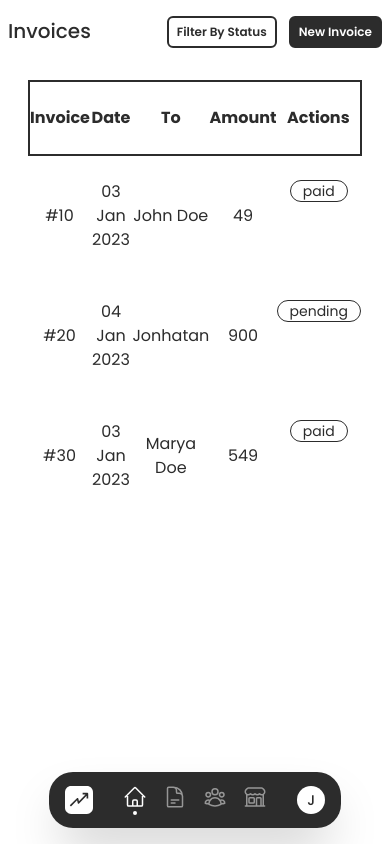
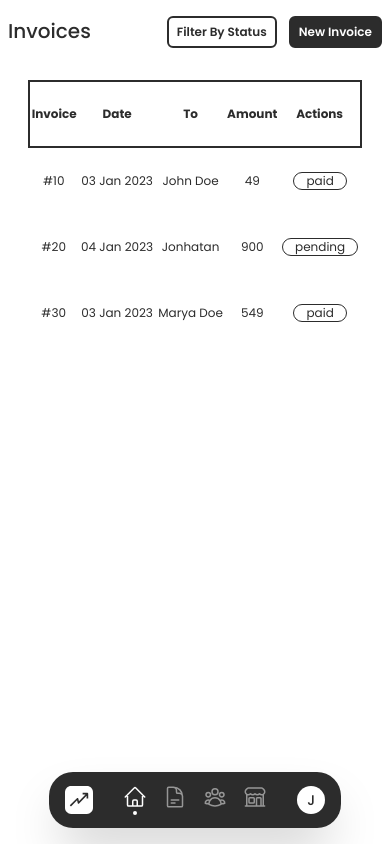
Before and after one commit to n53337/minvoicer, a React (Vite) app: page /invoices in a window 390 px wide. Built offline with nearby package versions, Linux system fonts and the light colour scheme.

Commit message:
fix some layout issues

```diff
--- a/src/components/shared/Table.jsx
+++ b/src/components/shared/Table.jsx
@@ -3,7 +3,7 @@ import InvoiceRow from "../Invoices/InvoiceRow";
 const Table = ({ children, tableHead }) => {
   return (
     <div className="w-full overflow-auto">
-      <table className="w-full max-h-full my-6 table-auto">
+      <table className="w-full max-h-full my-6 table-auto text-xs md:text-base">
         {/* Table Head */}
         <thead className="w-full border-2 md:border-4 border-brown">
           <tr className="text-brown">
--- a/src/pages/dashboard/Dashboard.jsx
+++ b/src/pages/dashboard/Dashboard.jsx
@@ -11,7 +11,7 @@ import {
 const Dashboard = () => {
   return (
     <AppSkeleton title="Dashboard">
-      <div className="w-full h-full f-col py-6 gap-8 md:gap-4 ">
+      <div className="w-full h-full f-col py-6 gap-8 md:gap-4 justify-around ">
         <div className="f-evenly gap-y-4 flex-wrap">
           <Card
             label="Revenue"
--- a/src/styles/globals.css
+++ b/src/styles/globals.css
@@ -151,6 +151,6 @@ body {
   }
 
   .status {
-    @apply w-fit px-3 text-brown text-sm border border-brown rounded-full;
+    @apply w-fit px-3 text-brown text-xs md:text-sm border border-brown rounded-full;
   }
 }
```
